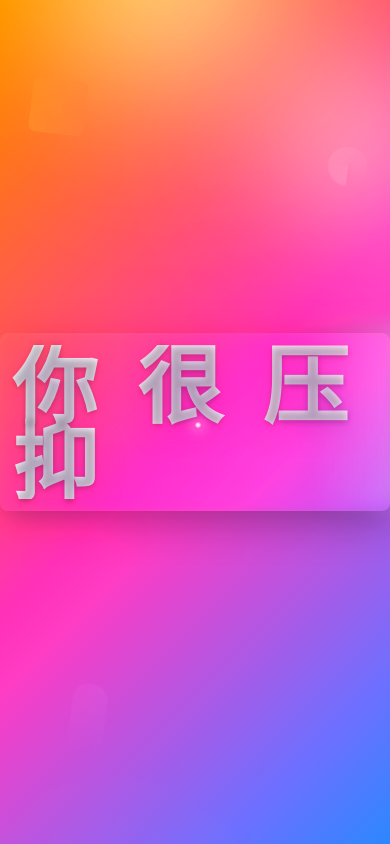
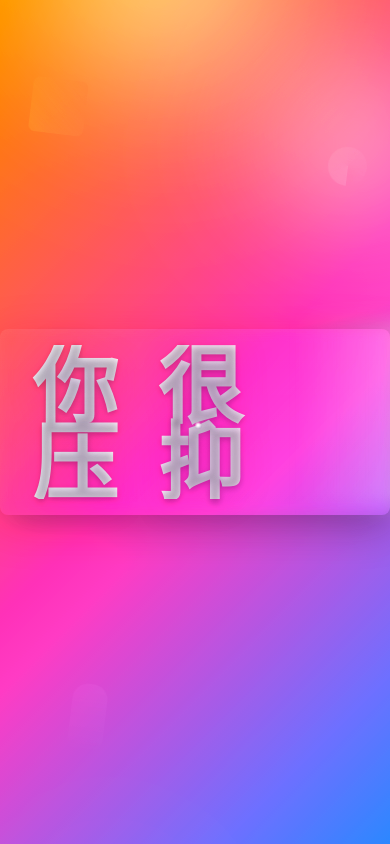
Before and after one commit to ccaisynt/ccaisynt.github.io, a plain HTML site: page result.html in a window 390 px wide. Drawn offline with Linux system fonts and the light colour scheme.

Commit message:
better clamp

```diff
--- a/script/result.js
+++ b/script/result.js
@@ -16,7 +16,7 @@ function rand(min, max) {
 }
 function init() {
   particles = [];
-  const count = Math.round((W * H) / 50000);
+  const count = Math.min(120, Math.round((W * H) / 50000));
   for (let i = 0; i < count; i++)
     particles.push({
       x: rand(0, W),
--- a/style/result.css
+++ b/style/result.css
@@ -153,7 +153,7 @@ h1 {
   margin: 0;
   font-weight: 800;
   letter-spacing: 0.1em;
-  font-size: 14vmin;
+  font-size: clamp(40px, 12vmin, 80px);
   line-height: 0.9;
   color: transparent;
   background: linear-gradient(90deg, #ffffff, rgba(255, 255, 255, 0.85));
@@ -249,7 +249,8 @@ h1::after {
     font-size: 22vmin;
   }
   .card {
-    padding: 3vmin;
+    padding: clamp(16px, 4vmin, 64px) clamp(32px, 8vmin, 128px);
+    border-radius: clamp(8px, 2vmin, 32px);
   }
 }
 
```
